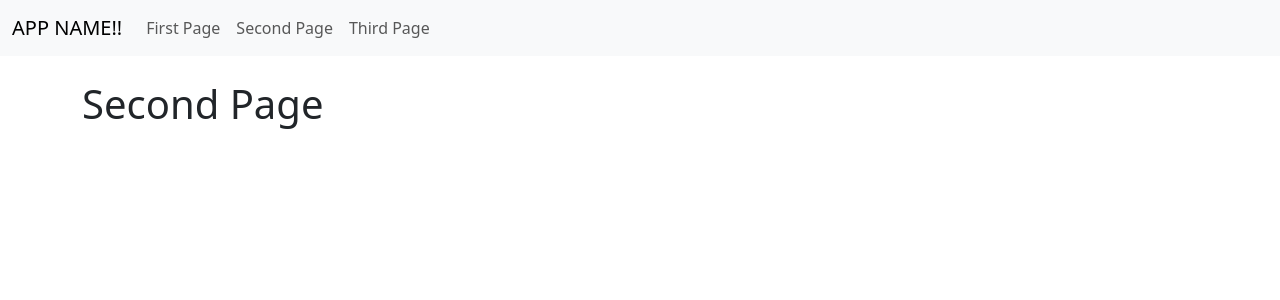
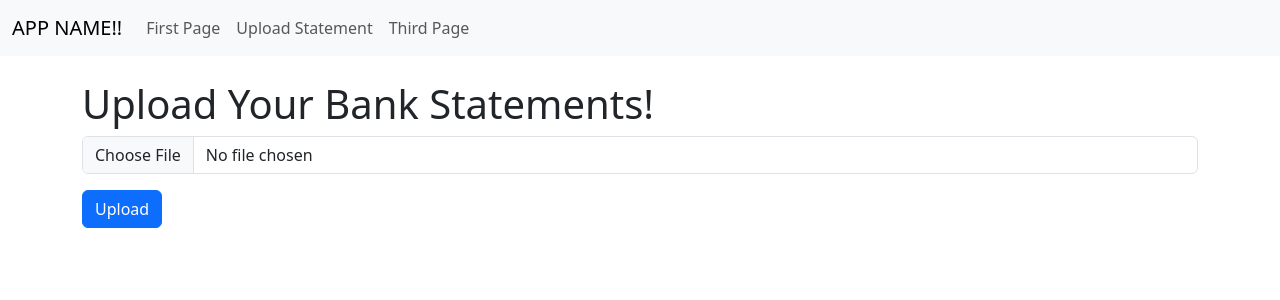
Before and after one commit to emeraldspruce/CardNest, a Flask app: page /second_page in a window 1280 px wide. Shown: the top 300 px of the page. Run offline with Flask 3, Linux system fonts and the light colour scheme; some libraries are stand-ins or nearby versions.

Commit message:
Created second page for CSV file uploads

```diff
--- a/app.py
+++ b/app.py
@@ -1,4 +1,4 @@
-from flask import Flask, render_template, abort, request, session, redirect, url_for
+from flask import Flask, render_template, abort, request, session, redirect, url_for, flash
 from dotenv import load_dotenv
 import os
 
@@ -13,9 +13,30 @@ init_app()
 def first_page():
     return render_template("first_page.html")
 
-@app.route("/second_page")
+@app.route("/second_page", methods=["GET", "POST"])
 def second_page():
     return render_template("second_page.html")
+
+@app.route("/upload_statement", methods=["POST"])
+def upload_statement():
+    if 'file' not in request.files:
+        flash("No file part")
+        return redirect(url_for('second_page'))
+
+    file = request.files['file']
+    if file.filename == '':
+        flash("No selected file")
+        return redirect(url_for('second_page'))
+
+    if file and file.filename.endswith('.csv'):
+        filepath = os.path.join(app.config['UPLOAD_FOLDER'], file.filename)
+        file.save(filepath)
+        flash("File uploaded successfully!")
+        # Optionally, process the CSV file here
+        return redirect(url_for('second_page'))
+    else:
+        flash("Invalid file type. Please upload a CSV file.")
+        return redirect(url_for('second_page'))
 
 @app.route("/third_page")
 def third_page():
--- a/templates/base.html
+++ b/templates/base.html
@@ -9,7 +9,6 @@
     <link rel="icon" type="image/x-icon" href="{{ url_for('static', filename='images/favicon.ico') }}" />
     <!--Bootstrap CDN -->
     <link rel="stylesheet" href="https://cdn.jsdelivr.net/npm/bootstrap@5.3.7/dist/css/bootstrap.min.css" />
-
 
 </head>
 
@@ -26,7 +25,7 @@
                             <a class="nav-link" href="{{ url_for('first_page') }}">First Page</a>
                         </li>
                         <li class="nav-item">
-                            <a class="nav-link" href="{{ url_for('second_page') }}">Second Page</a>
+                            <a class="nav-link" href="{{ url_for('second_page') }}">Upload Statement</a>
                         </li>
                         <li class="nav-item">
                             <a class="nav-link" href="{{ url_for('third_page') }}">Third Page</a>
--- a/templates/second_page.html
+++ b/templates/second_page.html
@@ -1,6 +1,6 @@
 {% extends 'base.html' %}
 
-{% block title %}Second{% endblock %}
+{% block title %}Upload Bank Statements{% endblock %}
 {% block scripts %}
 <script>
     auth.onAuthStateChanged((user) => {
@@ -12,5 +12,11 @@
 {% endblock %}
 
 {% block body %}
-<h1>Second Page</h1>
+<h1>Upload Your Bank Statements!</h1>
+<form action="{{ url_for('upload_statement') }}" method="POST" enctype="multipart/form-data">
+    <div class="mb-3">
+        <input type="file" class="form-control" id="file" name="file" accept=".csv" required>
+    </div>
+    <button type="submit" class="btn btn-primary">Upload</button>
+</form>
 {% endblock %}
```
Also changed, not shown: requirements.txt (+10 -1 lines).
